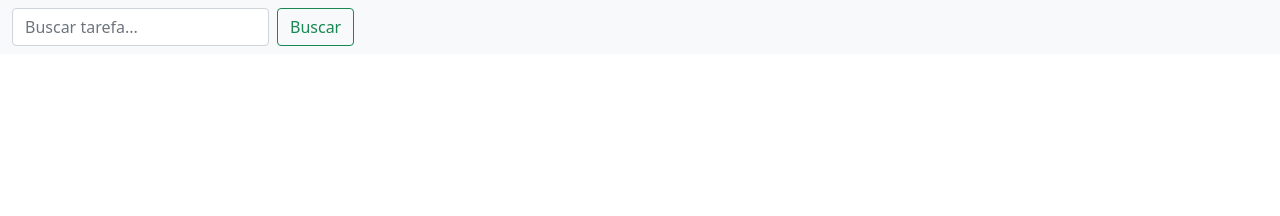
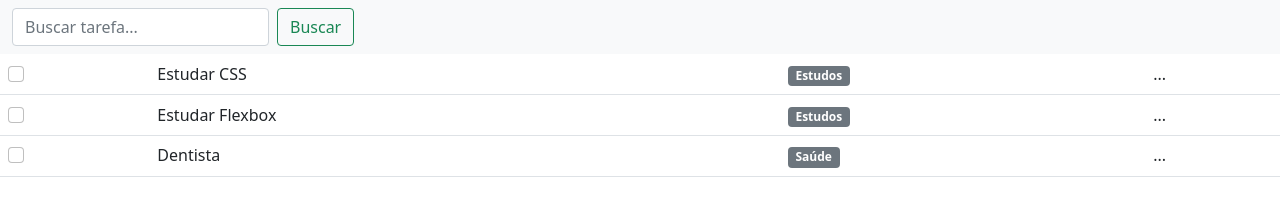
Before and after one commit to huogerac/todolist-turma1, a plain HTML site: page listar.html in a window 1280 px wide. Drawn offline with nearby package versions, Linux system fonts and the light colour scheme.

Commit message:
Adiciona linhas de tarefas (usando table) todo: mudar isto

```diff
--- a/listar.html
+++ b/listar.html
@@ -11,6 +11,7 @@
       integrity="sha384-EVSTQN3/azprG1Anm3QDgpJLIm9Nao0Yz1ztcQTwFspd3yD65VohhpuuCOmLASjC"
       crossorigin="anonymous"
     />
+
     <title>Document</title>
   </head>
   <body>
@@ -37,6 +38,31 @@
       </div>
     </nav>
 
+    <table class="table">
+      <tbody>
+        <tr>
+          <td><input class="form-check-input" type="checkbox" value="" id="1" /></td>
+          <td>Estudar CSS</td>
+          <td><span class="badge bg-secondary">Estudos</span></td>
+          <td>...</td>
+        </tr>
+        <tr></tr>
+        <tr>
+          <td><input class="form-check-input" type="checkbox" value="" id="1" /></td>
+          <td>Estudar Flexbox</td>
+          <td><span class="badge bg-secondary">Estudos</span></td>
+          <td>...</td>
+        </tr>
+        <tr></tr>
+        <tr>
+          <td><input class="form-check-input" type="checkbox" value="" id="1" /></td>
+          <td>Dentista</td>
+          <td><span class="badge bg-secondary">Saúde</span></td>
+          <td>...</td>
+        </tr>
+      </tbody>
+    </table>
+
     <!-- Option 1: Bootstrap Bundle with Popper -->
     <script
       src="https://cdn.jsdelivr.net/npm/bootstrap@5.0.2/dist/js/bootstrap.bundle.min.js"
```
